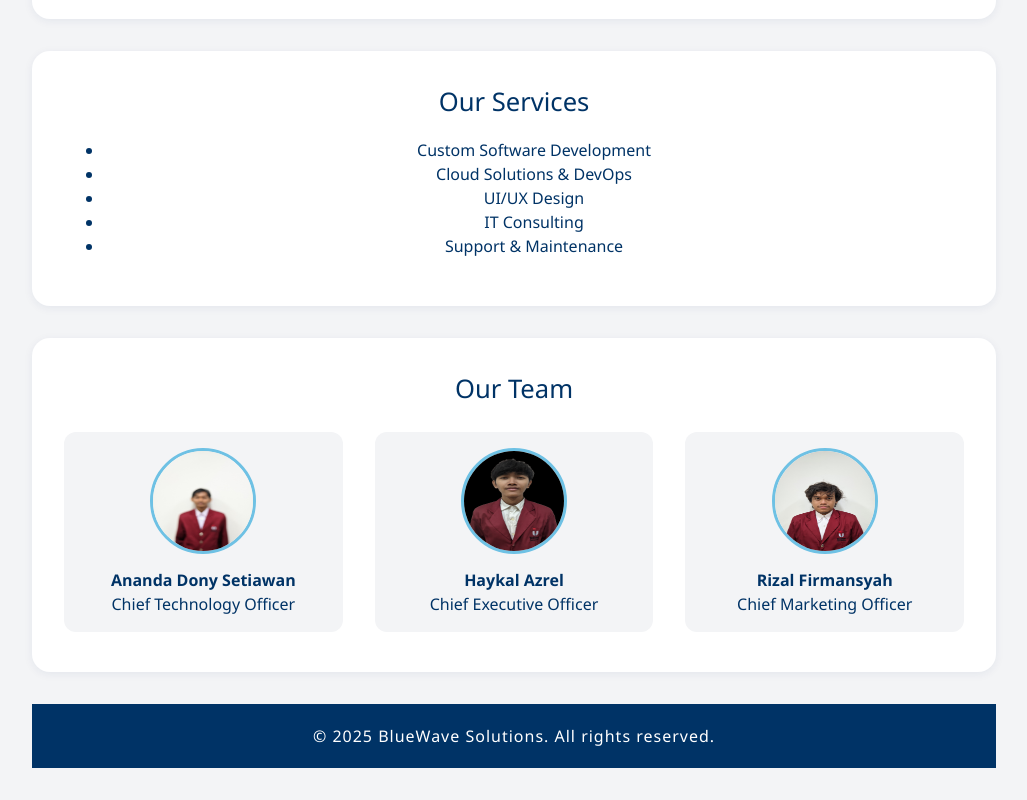
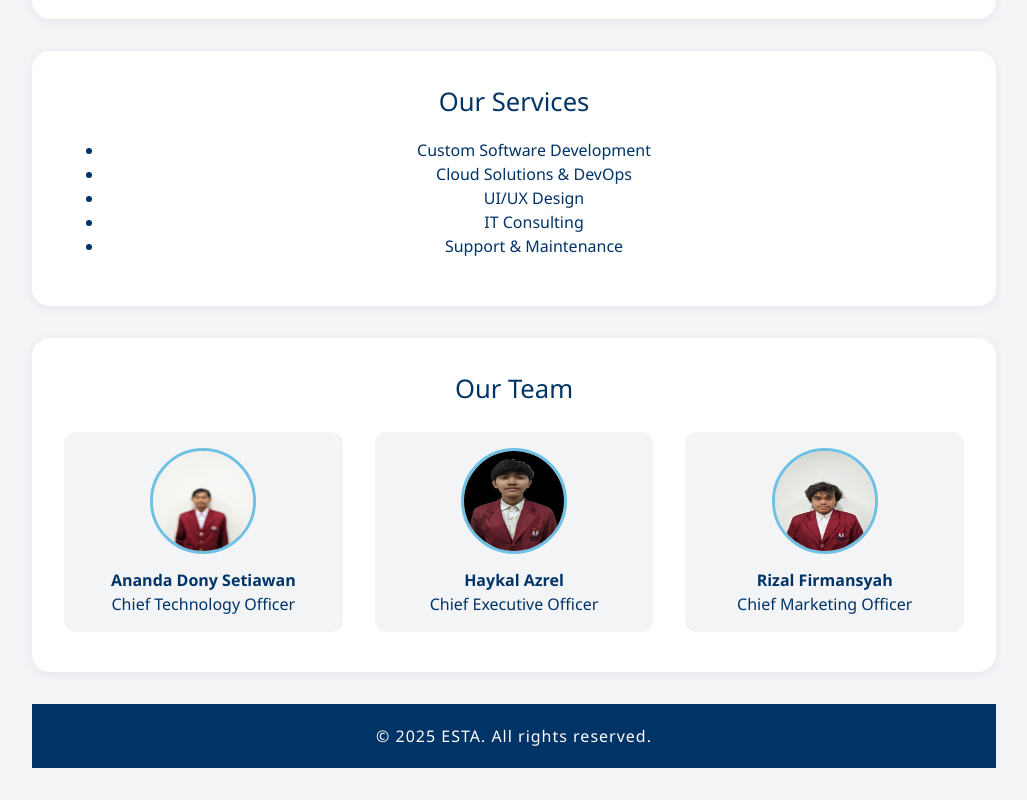
Before and after one commit to Dofly2003/Companny_Profile-Esta, a React (Vite) app: page / in a window 1280 px wide. Shown: the part 385-1185 px from the top of the page, without its empty margins (126-1153 px from the left). Built offline with nearby package versions, Linux system fonts and the light colour scheme.

Commit message:
tambahan banyak

```diff
--- a/src/App.jsx
+++ b/src/App.jsx
@@ -68,7 +68,7 @@ function App() {
       </main>
 
       <footer className="footer">
-        &copy; {new Date().getFullYear()} BlueWave Solutions. All rights reserved.
+        &copy; {new Date().getFullYear()} ESTA. All rights reserved.
       </footer>
     </>
 
```
